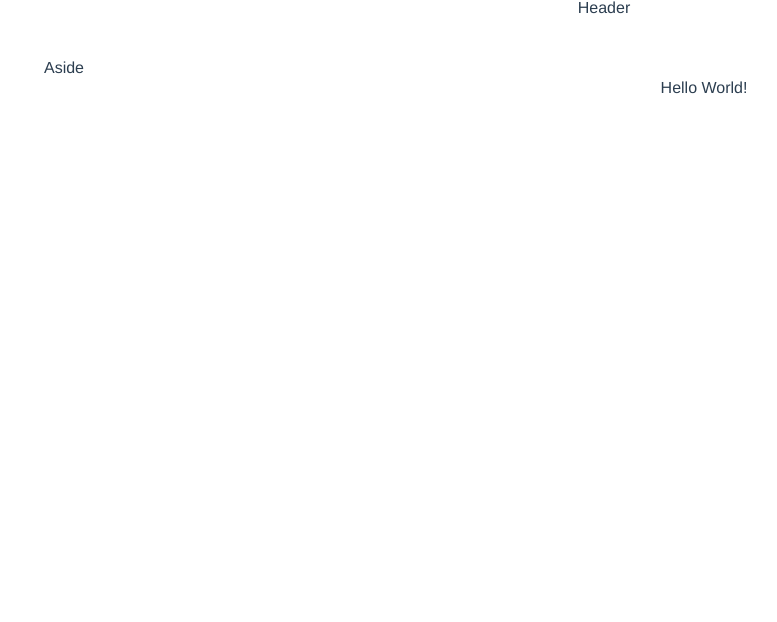
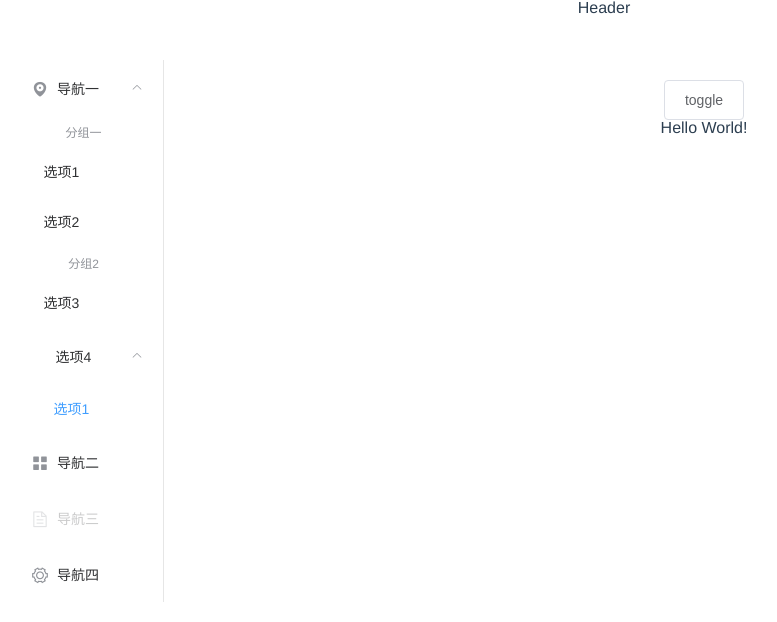
Before and after one commit to yuxin111/vue-project, a Vue app: page /welcome in a window 1280 px wide. Shown: the top 622 px of the page, without its empty margins (36-813 px from the left). Built offline with nearby package versions, Linux system fonts and the light colour scheme.

Commit message:
#优化基本布局

```diff
--- a/src/components/containers/Aside.vue
+++ b/src/components/containers/Aside.vue
@@ -1,12 +1,46 @@
 <template>
-  <div>
-    Aside
-  </div>
+  <el-menu default-active="1-4-1" class="el-menu-vertical-demo" :collapse="isCollapse">
+    <el-submenu index="1">
+      <template slot="title">
+        <i class="el-icon-location"></i>
+        <span slot="title">导航一</span>
+      </template>
+      <el-menu-item-group>
+        <span slot="title">分组一</span>
+        <el-menu-item index="1-1">选项1</el-menu-item>
+        <el-menu-item index="1-2">选项2</el-menu-item>
+      </el-menu-item-group>
+      <el-menu-item-group title="分组2">
+        <el-menu-item index="1-3">选项3</el-menu-item>
+      </el-menu-item-group>
+      <el-submenu index="1-4">
+        <span slot="title">选项4</span>
+        <el-menu-item index="1-4-1">选项1</el-menu-item>
+      </el-submenu>
+    </el-submenu>
+    <el-menu-item index="2">
+      <i class="el-icon-menu"></i>
+      <span slot="title">导航二</span>
+    </el-menu-item>
+    <el-menu-item index="3" disabled>
+      <i class="el-icon-document"></i>
+      <span slot="title">导航三</span>
+    </el-menu-item>
+    <el-menu-item index="4">
+      <i class="el-icon-setting"></i>
+      <span slot="title">导航四</span>
+    </el-menu-item>
+  </el-menu>
 </template>
 
 <script>
 export default {
-  name: 'Aside'
+  name: 'Aside',
+  computed: {
+    isCollapse () {
+      return this.$store.getters['Main/isCollapse']
+    }
+  }
 }
 </script>
 
--- a/src/components/containers/Index.vue
+++ b/src/components/containers/Index.vue
@@ -1,13 +1,14 @@
 <template>
-  <el-container>
+  <el-container class="container-base">
     <el-header>
       <Header></Header>
     </el-header>
     <el-container>
-      <el-aside width="200px">
+      <el-aside width="200px" class="aside-base">
         <Aside></Aside>
       </el-aside>
       <el-main>
+        <el-button @click="toggleCollpase">toggle</el-button>
         <router-view></router-view>
       </el-main>
     </el-container>
@@ -17,11 +18,27 @@
 <script>
 import Aside from './Aside'
 import Header from './Header'
+
 export default {
-  components: { Aside, Header }
+  components: {
+    Aside,
+    Header
+  },
+  methods: {
+    toggleCollpase () {
+      this.$store.commit('Main/COLLAPSE_TOGGLE')
+    }
+  },
 }
 </script>
 
-<style scoped>
+<style lang="scss" scoped>
+.container-base {
+  min-height: 100vh;
+  overflow: hidden;
 
+  .aside-base {
+    min-height: calc(100vh - 60px);
+  }
+}
 </style>
--- a/src/store/index.js
+++ b/src/store/index.js
@@ -1,11 +1,13 @@
 import Vue from 'vue'
 import Vuex from 'vuex'
-import article from './modules/article'
+import Article from './modules/article'
+import Main from './modules/main'
 
 Vue.use(Vuex)
 
 export default new Vuex.Store({
   modules: {
-    article
+    Article,
+    Main
   }
 })
--- a/src/store/modules/article/actions.js
+++ b/src/store/modules/article/actions.js
@@ -1,7 +1,3 @@
-/**
- * @author YuXin
- * @desc
- */
 const asyncAddCount = context => {
   setTimeout(() => {
     context.commit('COUNT_ADD', 5)
--- a/src/store/modules/article/getters.js
+++ b/src/store/modules/article/getters.js
@@ -1,7 +1,3 @@
-/**
- * @author YuXin
- * @desc
- */
 const counts = state => state.count
 
 export default {
--- a/src/store/modules/article/mutations.js
+++ b/src/store/modules/article/mutations.js
@@ -1,7 +1,3 @@
-/**
- * @author YuXin
- * @desc
- */
 const COUNT_ADD = (state, count) => {
   state.count += count
 }
--- /dev/null
+++ b/src/store/modules/main/actions.js
@@ -0,0 +1 @@
+export default {}
--- /dev/null
+++ b/src/store/modules/main/getters.js
@@ -0,0 +1,2 @@
+const isCollapse = (state) => state.isCollapse
+export default { isCollapse }
--- /dev/null
+++ b/src/store/modules/main/index.js
@@ -0,0 +1,15 @@
+import actions from './actions'
+import getters from './getters'
+import mutations from './mutations'
+
+const state = {
+  isCollapse: false // 侧边栏是否收缩
+}
+
+export default {
+  namespaced: true,
+  state,
+  actions,
+  getters,
+  mutations
+}
--- /dev/null
+++ b/src/store/modules/main/mutations.js
@@ -0,0 +1,10 @@
+/**
+ * 改变侧边栏collapse状态
+ */
+const COLLAPSE_TOGGLE = (state, count = null) => {
+  state.isCollapse = count == null ? !state.isCollapse : count
+}
+
+export default {
+  COLLAPSE_TOGGLE
+}
```
Also changed, not shown: 1 other file (tests, documents, lock files or other folders).
